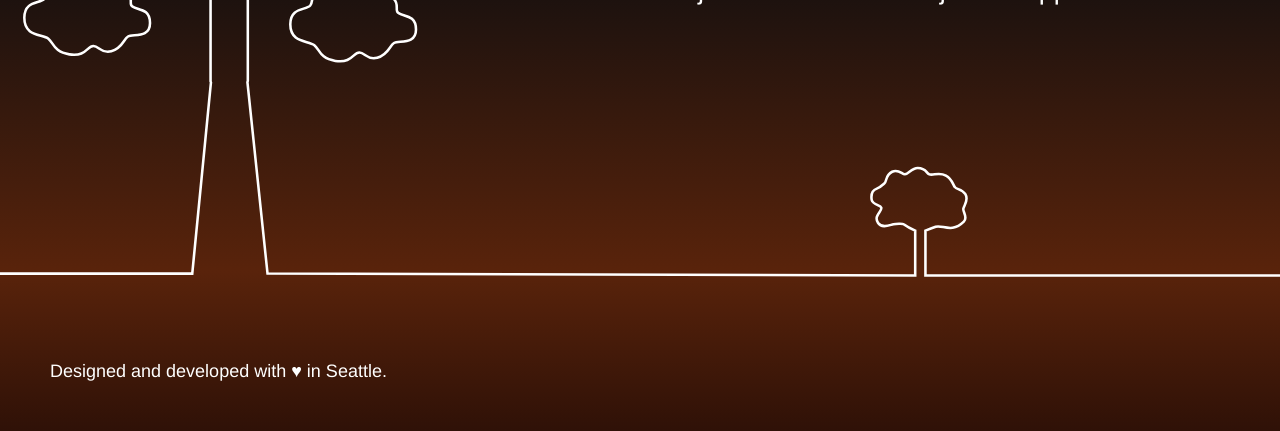
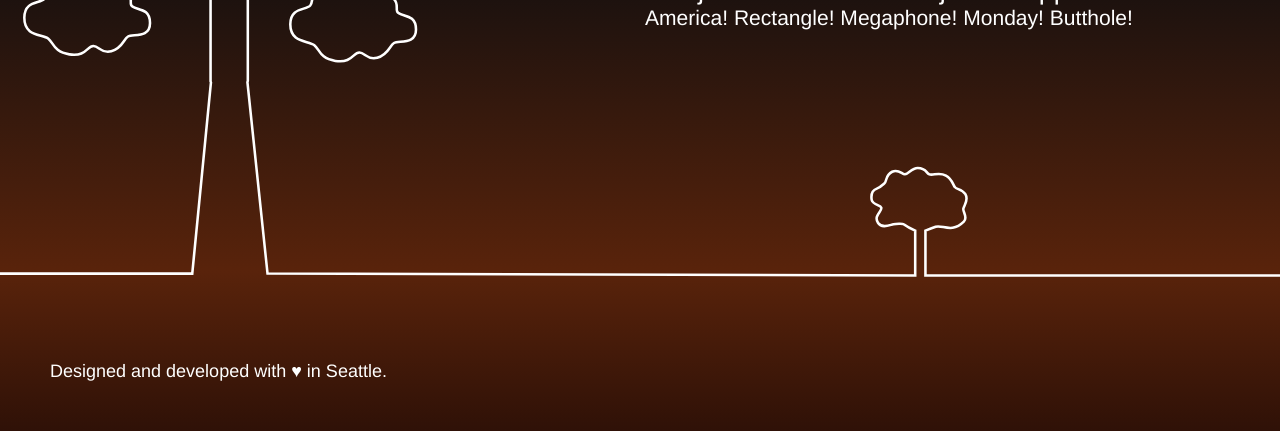
Before and after one commit to ja-hernandez/project-scratch, a website: page public/index.html in a window 1280 px wide. Shown: the part 369-800 px from the top of the page. Drawn offline with Linux system fonts and the light colour scheme.

Commit message:
Update index.html
update to page

```diff
--- a/public/index.html
+++ b/public/index.html
@@ -60,6 +60,7 @@
             <div class="text">
                 <h1>Congratulations!</h1>
                 <h2>You just created a Node.js web application</h2>
+				<h3>America! Rectangle! Megaphone! Monday! Butthole!</h3>
             </div>
         </div>
     </div>
```
